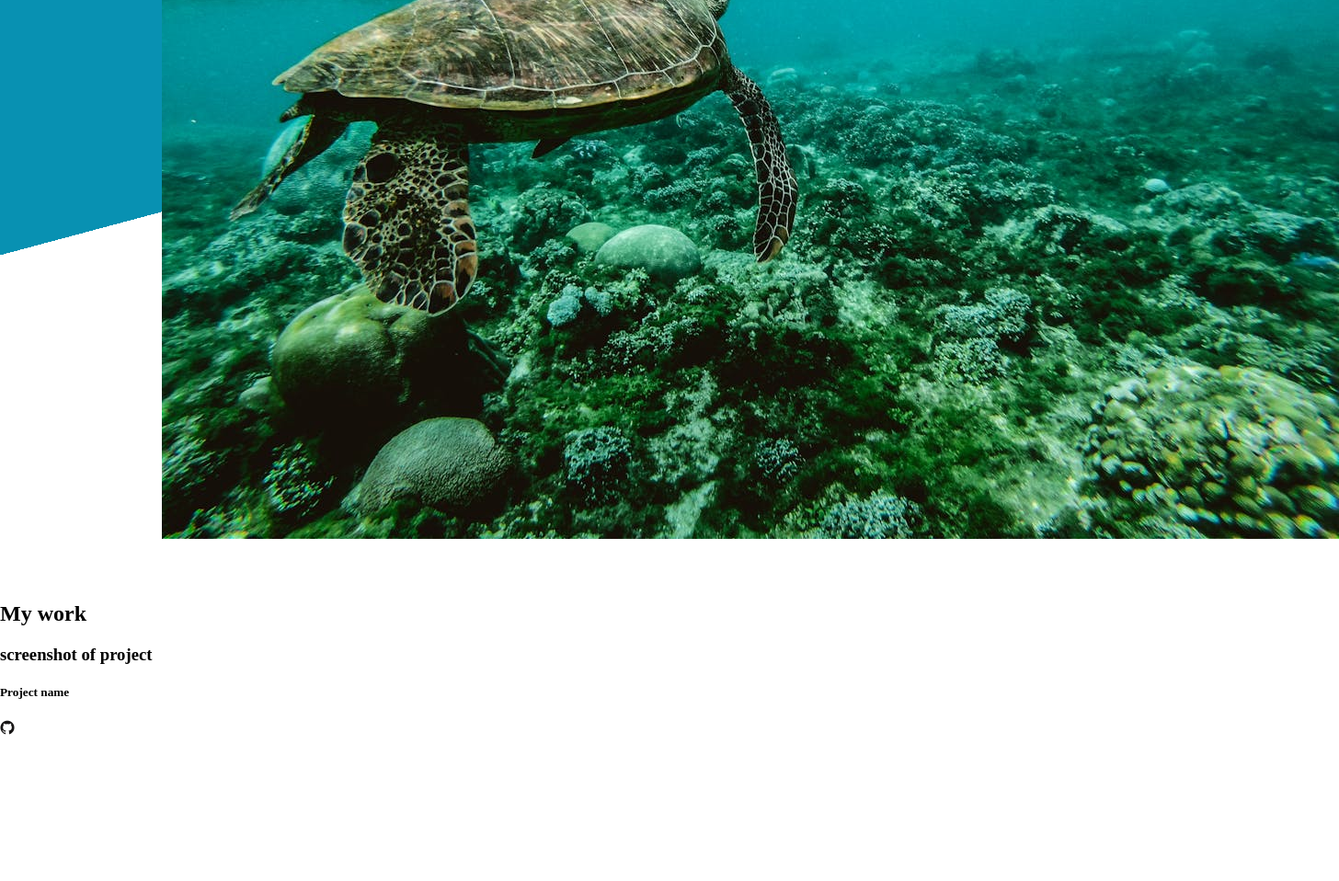
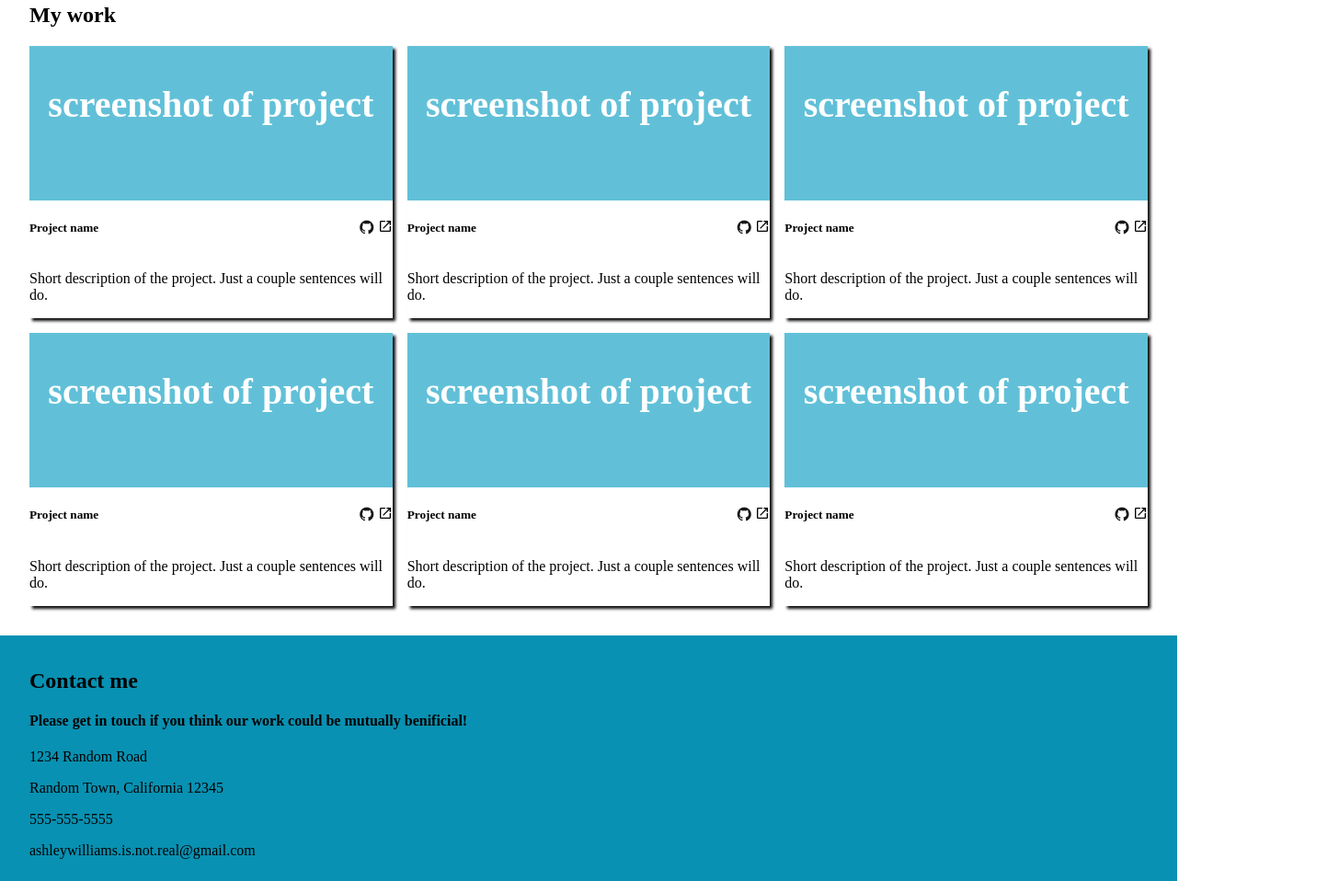
Before and after one commit to Rutchyy/homepage, a plain HTML site: page index.html in a window 1280 px wide. Shown: the part 422-1380 px from the top of the page at 92% size, 1456 px wide, since content can reach past the window. Drawn offline with nearby package versions, Linux system fonts and the light colour scheme.

Commit message:
Finihsed styling

```diff
--- a/index.html
+++ b/index.html
@@ -10,7 +10,7 @@
 <body>
     <div class="top">
         <header>
-            <img class="ocean" src="assets/ocean.jpg">
+            <div class="ocean"></div>
             <div class="right">
                 <h1>Ashley Williams</h1>
                 <figure>
@@ -25,14 +25,71 @@
             </div>
         </header>
     </div>
+    <h2>My work</h2>
     <main>
-        <h2>My work</h2>
         <section>
             <h3>screenshot of project</h3>
             <div class="info">
                 <h5>Project name</h5>
-                <i class="devicon-github-original colored"></i>
-                <img src="assets/open-in-new.svg">
+                <div>
+                    <i class="devicon-github-original colored"></i>
+                    <img src="assets/open-in-new.svg">
+                </div>
+            </div>
+            <p>Short description of the project. Just a couple sentences will do.</p>
+        </section>
+        <section>
+            <h3>screenshot of project</h3>
+            <div class="info">
+                <h5>Project name</h5>
+                <div>
+                    <i class="devicon-github-original colored"></i>
+                    <img src="assets/open-in-new.svg">
+                </div>
+            </div>
+            <p>Short description of the project. Just a couple sentences will do.</p>
+        </section>
+        <section>
+            <h3>screenshot of project</h3>
+            <div class="info">
+                <h5>Project name</h5>
+                <div>
+                    <i class="devicon-github-original colored"></i>
+                    <img src="assets/open-in-new.svg">
+                </div>
+            </div>
+            <p>Short description of the project. Just a couple sentences will do.</p>
+        </section>
+        <section>
+            <h3>screenshot of project</h3>
+            <div class="info">
+                <h5>Project name</h5>
+                <div>
+                    <i class="devicon-github-original colored"></i>
+                    <img src="assets/open-in-new.svg">
+                </div>
+            </div>
+            <p>Short description of the project. Just a couple sentences will do.</p>
+        </section>
+        <section>
+            <h3>screenshot of project</h3>
+            <div class="info">
+                <h5>Project name</h5>
+                <div>
+                    <i class="devicon-github-original colored"></i>
+                    <img src="assets/open-in-new.svg">
+                </div>
+            </div>
+            <p>Short description of the project. Just a couple sentences will do.</p>
+        </section>
+        <section>
+            <h3>screenshot of project</h3>
+            <div class="info">
+                <h5>Project name</h5>
+                <div>
+                    <i class="devicon-github-original colored"></i>
+                    <img src="assets/open-in-new.svg">
+                </div>
             </div>
             <p>Short description of the project. Just a couple sentences will do.</p>
         </section>
--- a/main.css
+++ b/main.css
@@ -10,30 +10,9 @@ body {
 }
 
 header {
+    max-width: 820px;
     display: grid;
-    grid-template-columns: repeat(4, 1fr);
-    grid-template-rows: repeat(4, 1fr);
-    grid-template-areas: "img img rig rig" "img img rig rig" " img img rig rig" "rig rig rig rig";
-    width: 80%;
-    height: auto;
-}
-
-.ocean {
-    grid-area: img;
-}
-
-.right {
-    grid-area: rig;
-}
-
-.ocean, .right {
-    margin: 48px;
-}
-
-.right figure {
-    background: white;
-    margin: 0px 0px;
-    padding: 16px 48px;
+    grid-template: repeat(5, 1fr) / repeat(5, 1fr);
 }
 
 h1 {
@@ -41,3 +20,75 @@ h1 {
     text-shadow: 3px 3px 3px rgb(13, 13, 13);
     font-size: 3rem;
 }
+
+.ocean {
+    background-image: url(assets/ocean.jpg);
+    background-size: cover;
+    background-repeat: no-repeat;
+    background-position: center;
+    object-fit: cover;
+    grid-area: 1 / 1 / 4 / 4;
+}
+
+.right {
+    grid-area: 2 / 3 / 6 / 6;
+}
+
+.right figure {
+    background: white;
+    padding: 16px;
+    margin: 0;
+    box-shadow: 3px 3px 3px rgb(13, 13, 13);
+}
+
+.media {
+    display: none;
+    position: absolute;
+    font-size: 48px;
+    margin-top: 20px;
+}
+
+.top, main, h2 {
+    padding: 0px 32px;
+}
+
+.info img {
+    width: 16px;
+}
+
+main {
+    display: grid;
+    grid-template-rows: repeat(2, 1fr);
+    grid-template-columns: repeat(auto-fit, minmax(300px, 1fr));
+    gap: 16px;
+}
+
+section {
+    box-shadow: 3px 3px 3px rgb(13, 13, 13);
+}
+
+section h3 {
+    height: 128px;
+    text-align: center;
+    padding-top: 40px;
+    background: #61c0d8;
+    font-size: 2.5rem;
+    color: white;
+    margin: 0;
+}
+
+.info {
+    display: flex;
+    justify-content: space-between;
+    align-items: center;
+}
+
+footer {
+    background: #0891b2;
+    padding: 16px 0;
+    margin-top: 32px;
+}
+
+footer p, footer h4 {
+    padding: 0px 32px;
+}
```
